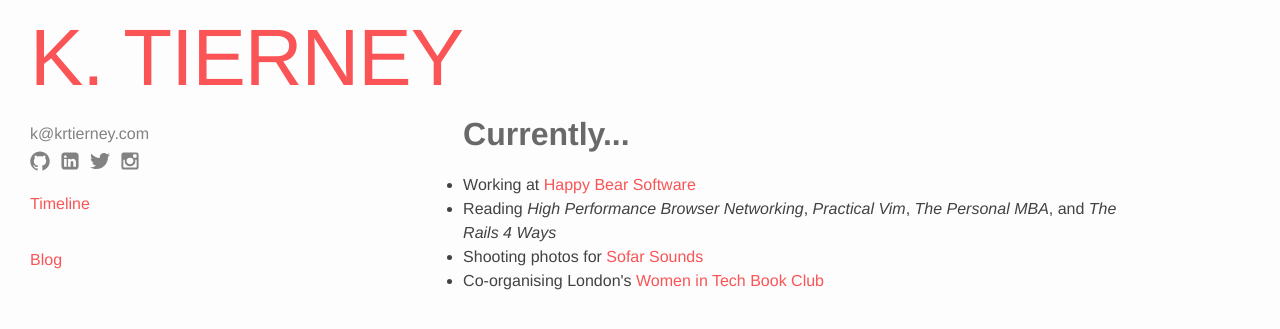
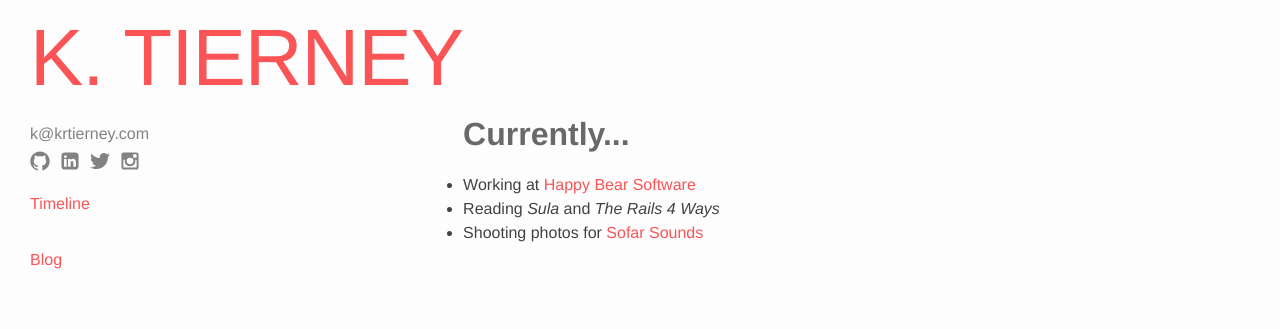
Before and after one commit to krtierney/krtierney.github.io, a Jekyll site: the page built from index.md, in a window 1280 px wide. Shown: the top 329 px of the page. Built offline with Jekyll 4.4.1, drawn with Linux system fonts in a browser that asks for light colours.

Commit message:
Updates currently

```diff
--- a/_layouts/home.html
+++ b/_layouts/home.html
@@ -7,11 +7,9 @@ layout: default
   <h1>Currently...</h1>
   <ul>
     <li>Working at <a href="https://www.happybearsoftware.com">Happy Bear Software</a></li>
-    <li>Reading <em>High Performance Browser Networking</em>, <em>Practical
-        Vim</em>, <em>The Personal MBA</em>, and <em>The Rails 4 Ways</em></li>
+    <li>Reading <em>Sula</em> and <em>The Rails 4 Ways</em></li>
     <li>Shooting photos for <a href="https://www.sofarsounds.com">Sofar
         Sounds</a></li>
-    <li>Co-organising London's <a href="https://www.meetup.com/Women-in-Tech-Book-Club/">Women in Tech Book Club</a></li>
   </ul>
 
 </div>
```
